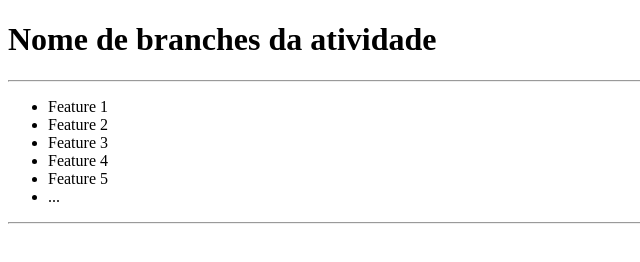
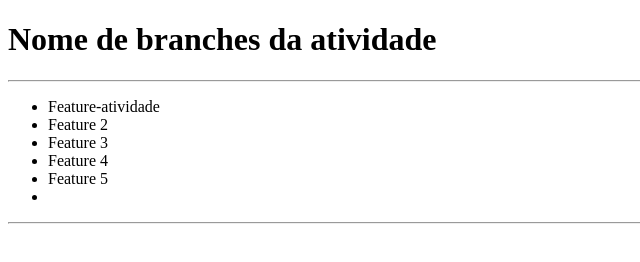
Before and after one commit to DanEstral/TarefaGit, a plain HTML site: page index.html in a window 1280 px wide. Shown: the full height of the page, 0-640 px from the left. Drawn offline with Linux system fonts and the light colour scheme.

Commit message:
salvando novo arquivo

```diff
--- a/index.html
+++ b/index.html
@@ -8,12 +8,12 @@
     <h1>Nome de branches da atividade</h1>
     <hr />
     <ul>
-        <li>Feature 1</li>
+        <li>Feature-atividade</li>
         <li>Feature 2</li>
         <li>Feature 3</li>
 		<li>Feature 4</li>
 		<li>Feature 5</li>
-		<li>...</li>
+		<li></li>
     </ul>
     <hr />
 </body>
```
